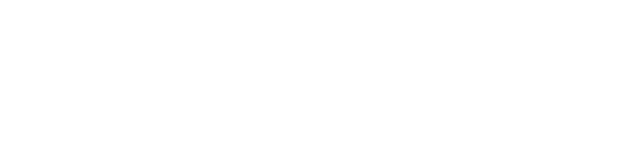
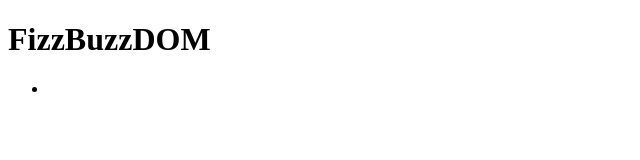
Before and after one commit to Marcoseven/js-fizzbuzzdom, a plain HTML site: page index.html in a window 1280 px wide. Shown: the whole page, without its empty margins (0-640 px from the left). Drawn offline with Linux system fonts and the light colour scheme.

Commit message:
Aggiunte modifiche
Inserito un h1, una ul e modificato il titolo

```diff
--- a/index.html
+++ b/index.html
@@ -5,9 +5,14 @@
 		<meta http-equiv="X-UA-Compatible" content="IE=edge" />
 		<meta name="viewport" content="width=device-width, initial-scale=1.0" />
 		<link rel="stylesheet" href="./assets/css/style.css" />
-		<title>FizzBuzzDom</title>
+		<title>FizzBuzzDOM</title>
 	</head>
 	<body>
+		<h1>FizzBuzzDOM</h1>
+		<ul class="list">
+			<li class="box"></li>
+		</ul>
+
 		<!-- script_javascript -->
 		<script src="./assets/js/main.js"></script>
 		<!-- /script_javascript -->
```
